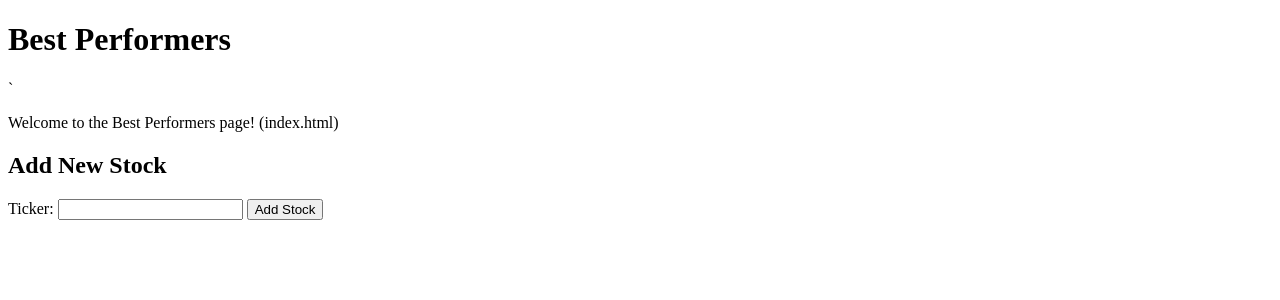
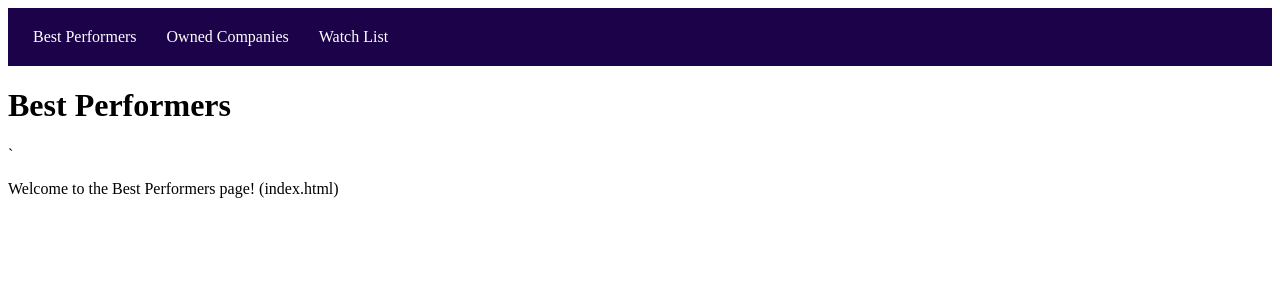
Before and after one commit to yuriyFsd/stockschecker, a Django app: template bestperf/templates/bestperformers/index.html in a window 1280 px wide. Shown: the top 300 px of the page. Run offline with Django 5.2, Linux system fonts and the light colour scheme; the template is opened without the code that fills it, so the values that code supplies are empty.

Commit message:
add watch WIP

```diff
--- a/bestperf/templates/bestperformers/index.html
+++ b/bestperf/templates/bestperformers/index.html
@@ -8,7 +8,7 @@
         {% for stock in bestperformers %}
             <li>
                 <b>{{ forloop.counter }}. of {{ bestperformers|length }}</b>
-                <div style="display:inline-block; color:green;"><u><b>&nbsp{{ stock.ticker }} : {{stock.stock_exchange.name}}</b></div>
+                <div style="display:inline-block; color:green; margin: 5px;"><u><b>&nbsp{{ stock.ticker }} : {{stock.stock_exchange.name}}</b></u></div>
                 <div style="display:inline-block;"><u>{{ stock.name }}</u></div>
                 <div style="display:inline-block; color: gray;">({{ stock.sector }})</div>
                 <div style="display:inline-block; color:darkcyan"><u>Price: {{ stock.price }}</u></div>
@@ -22,13 +22,4 @@
             </li>
         {% endfor %}
     </ul>
-
-    <h2>Add New Stock</h2>
-
-    <form action="{% url 'add_new_stock' %}" method="post">
-        {% csrf_token %}
-        <label for="ticker">Ticker:</label>
-        <input type="text" id="ticker" name="ticker" required>
-        <button type="submit">Add Stock</button>
-    </form>
 {% endblock %}
--- a/bestperf/templates/bestperformers/layout.html
+++ b/bestperf/templates/bestperformers/layout.html
@@ -4,8 +4,29 @@
     <meta charset="UTF-8">
     <meta name="viewport" content="width=device-width, initial-scale=1">
     <title>Best Performers</title>
+    <style>
+        nav {
+            background-color: #1b0249;
+            display: flex;
+            padding: 10px;
+        }
+        nav a {
+            color: white;
+            text-decoration: none;
+            padding: 10px 15px;
+            transition: background-color 0.3s;
+        }
+        nav a:hover {
+            background-color: #575757;
+        }
+    </style>
 </head>
 <body>
+    <nav>
+        <a href="/bestperf/index">Best Performers</a>
+        <a href="/bestperf/owned">Owned Companies</a>
+        <a href="/bestperf/watchlist">Watch List</a>
+    </nav>
     {% block body %}
     {% endblock %}
 </body>
--- a/bestperf/urls.py
+++ b/bestperf/urls.py
@@ -2,6 +2,7 @@ from django.urls import path
 from . import views
 
 urlpatterns = [
-    path('', views.index, name='index'),
-    path('add', views.addNewStock, name='add_new_stock')
+    path('index', views.index, name='index'),
+    path('addnewstock', views.addNewStock, name='add_new_stock'),
+    path('watchlist', views.watchList, name='watchlist'),
 ]
```
Also changed, not shown: bestperf/models.py (+19 -0 lines), bestperf/services/stockDetails.py (added, +42 -0 lines), bestperf/templates/bestperformers/owned.html (added, +13 -0 lines), bestperf/templates/bestperformers/watchlist.html (added, +13 -0 lines), bestperf/views.py (+71 -4 lines), bestperf/migrations/0008_relationtouser_watchcomp.py (added), bestperf/migrations/0009_delete_watchcomp.py (added), bestperf/migrations/0010_watchcompanies.py (added), bestperf/services/screener.py (line endings or trailing spaces).
